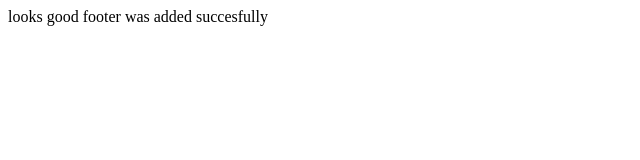
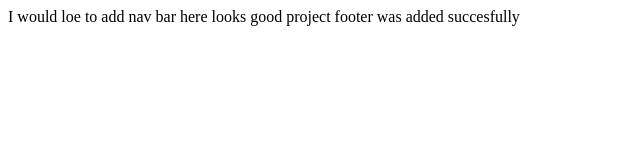
Before and after one commit to PapuSDLG/learn-git, a plain HTML site: page index.html in a window 1280 px wide. Shown: the whole page, without its empty margins (0-640 px from the left). Drawn offline with Linux system fonts and the light colour scheme.

Commit message:
update index file

```diff
--- a/index.html
+++ b/index.html
@@ -7,7 +7,8 @@
     <title>git learning</title>
 </head>
 <body>
-    looks good
+    I would loe to add nav bar here
+    looks good project
     footer was added succesfully
 </body>
 </html>
```
